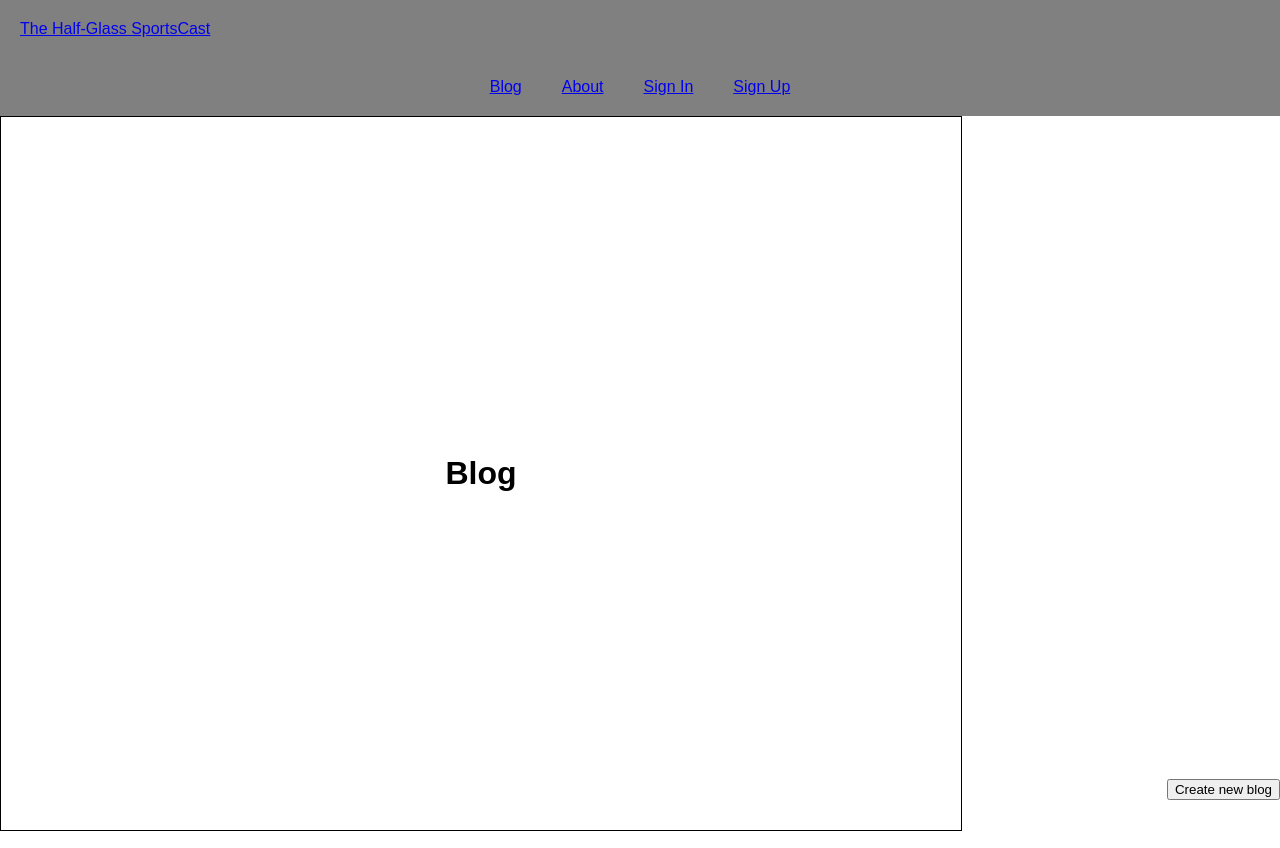
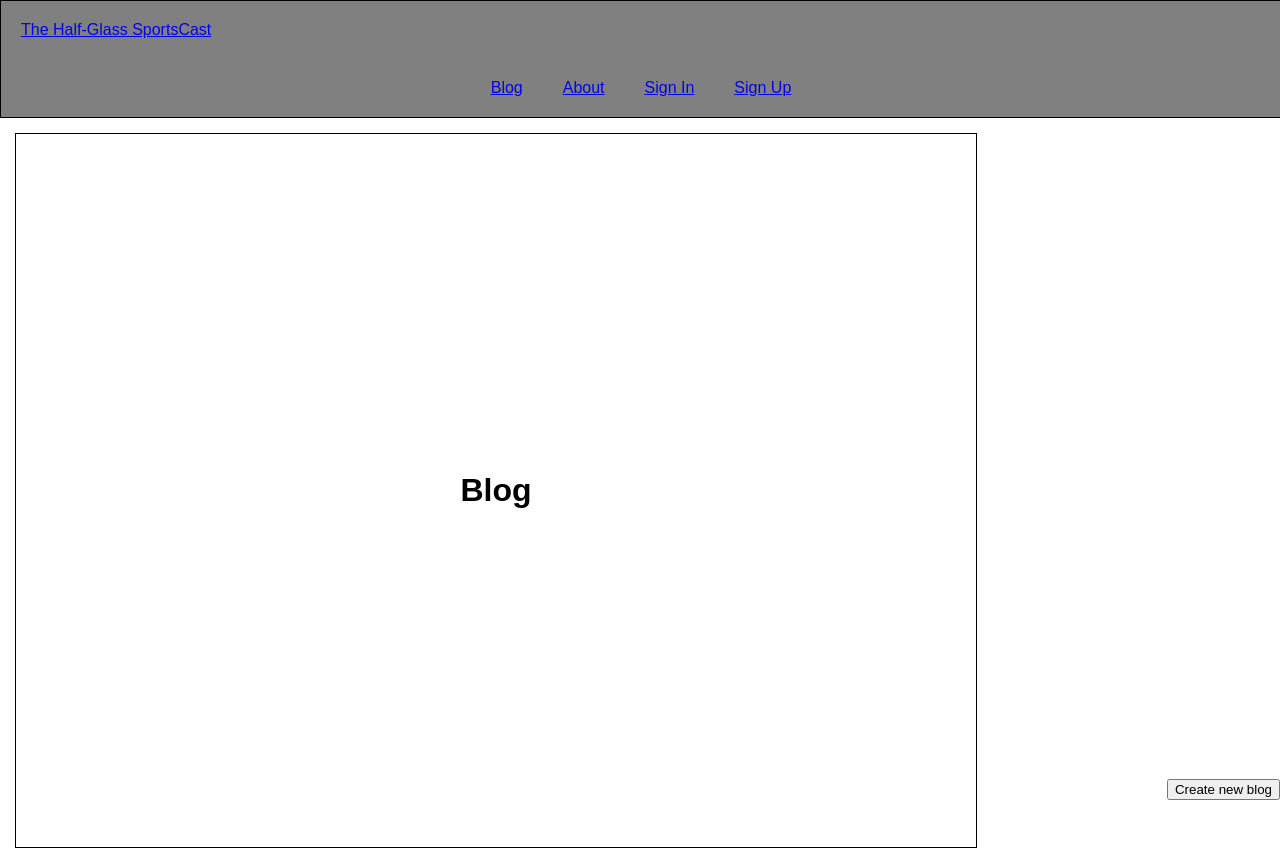
Before and after one commit to Tyler-Gosselin/Capstone-Front-End, a React (Create React App) app: page /blog in a window 1280 px wide. Built offline with nearby package versions, Linux system fonts and the light colour scheme.

Commit message:
fix navbar border

```diff
--- a/src/style/Blogs.scss
+++ b/src/style/Blogs.scss
@@ -4,6 +4,7 @@
   grid-template-columns: 1fr 1fr;
   justify-content: center;
   align-items: center;
+  padding: 15px 15px 0px 15px;
 
   .blogs-wrapper {
     display: flex;
--- a/src/style/Nav.scss
+++ b/src/style/Nav.scss
@@ -1,5 +1,6 @@
 .navigation-wrapper {
   background-color: grey;
+  border: 1px solid black;
   width: 100%;
 
   a {
```
